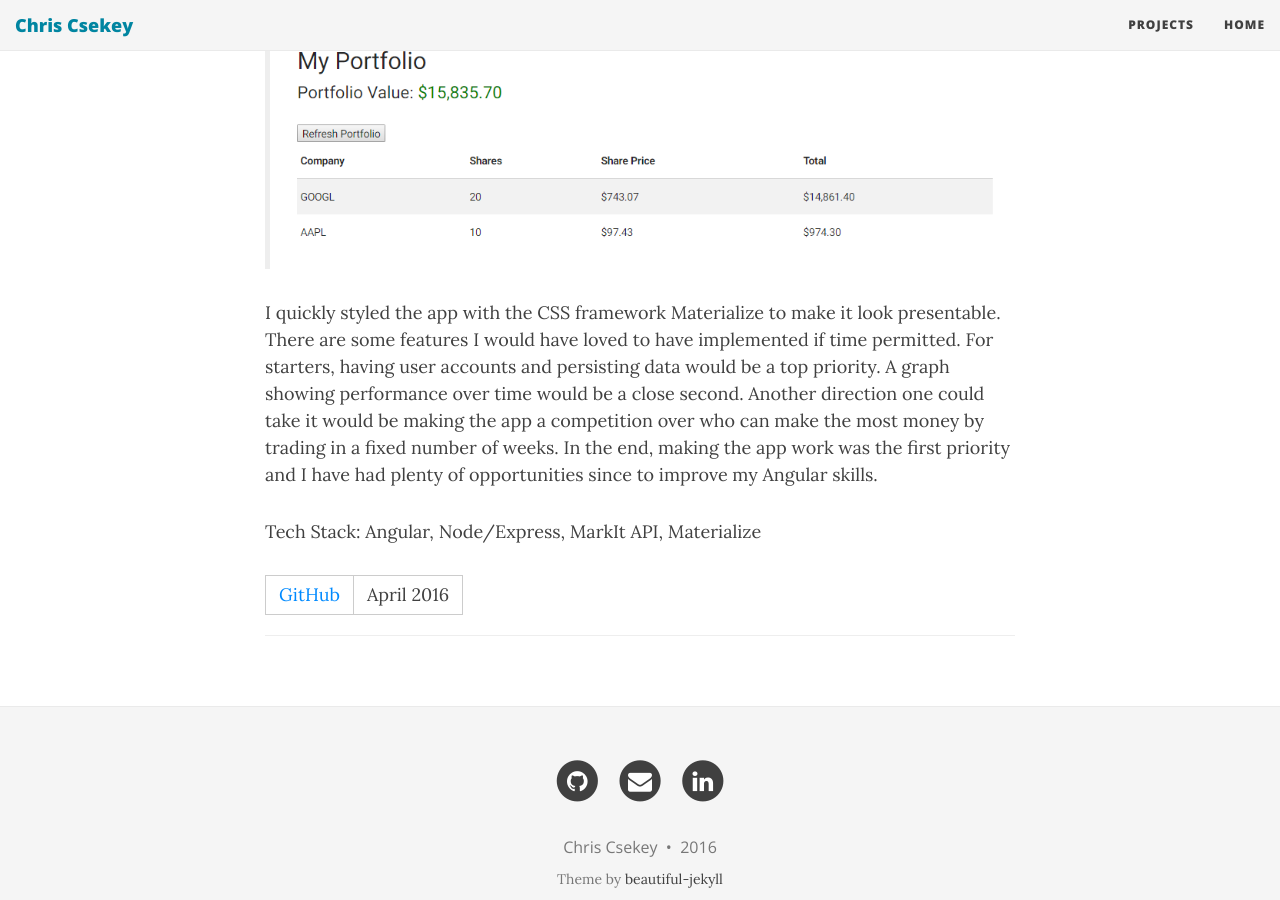
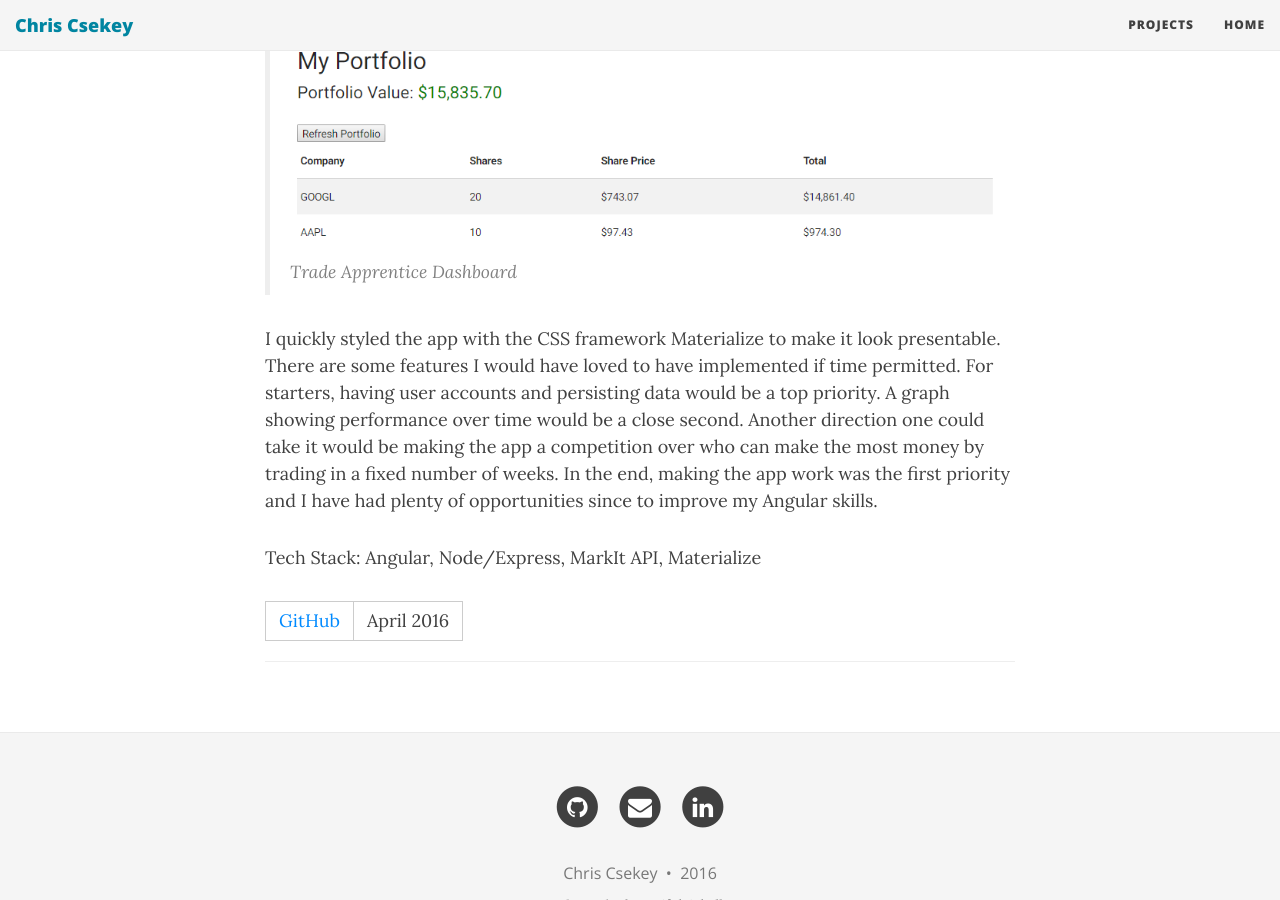
Before and after one commit to cse25/cse25.github.io, a Jekyll site: the page built from projects.md, in a window 1280 px wide and 900 px high, scrolled down 5010 px. Built offline with Jekyll 4.4.1, drawn with Linux system fonts in a browser that asks for light colours; nearby versions of some CDN libraries.

Commit message:
add image caption

```diff
--- a/projects.md
+++ b/projects.md
@@ -76,6 +76,7 @@ Trade Apprentice was an app I created under a 36 hour time constraint as part of
 I built a platform to allow hobbyist day traders to make "paper trades", ie simulated trades having no financial risk.  The user enters an amount to deposit in their account, click deposit, and then they're ready to trade!  Entering a valid stock symbol will provide up to date information on the stock.  You can then buy or sell shares and have the balance of shares be reflected in your portfolio.  Clicking "Refresh Portfolio" pings the API once for each entry in your portfolio and then updates the page with the latest price.
 
 >![Trade Apprentice Screenshot](/img/trade-apprentice-screenshot.png)
+*Trade Apprentice Dashboard*
 
 I quickly styled the app with the CSS framework Materialize to make it look presentable.  There are some features I would have loved to have implemented if time permitted.  For starters, having user accounts and persisting data would be a top priority.  A graph showing performance over time would be a close second.  Another direction one could take it would be making the app a competition over who can make the most money by trading in a fixed number of weeks.  In the end, making the app work was the first priority and I have had plenty of opportunities since to improve my Angular skills.
 
```
